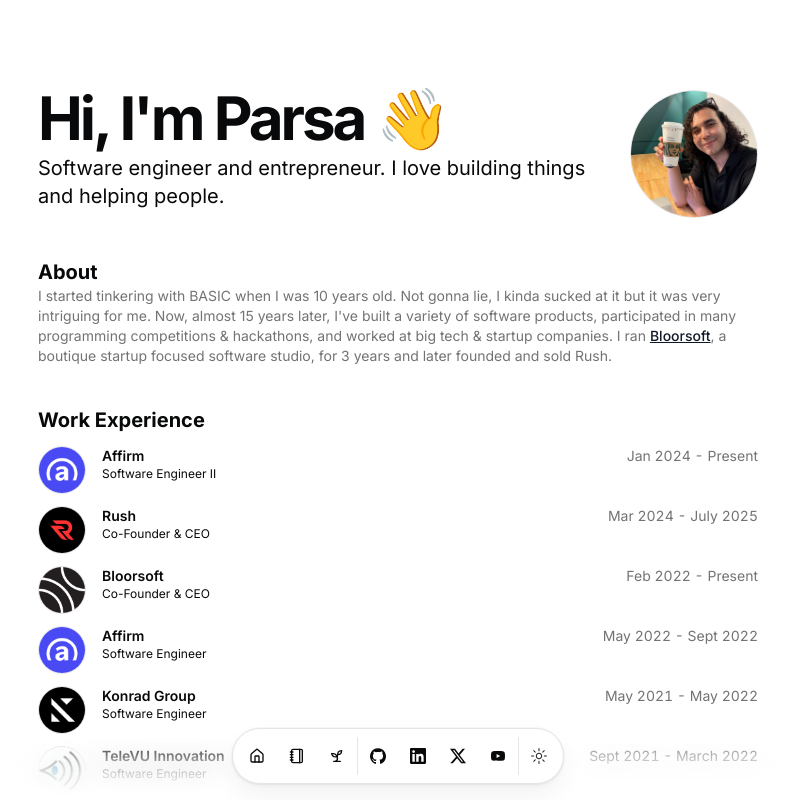
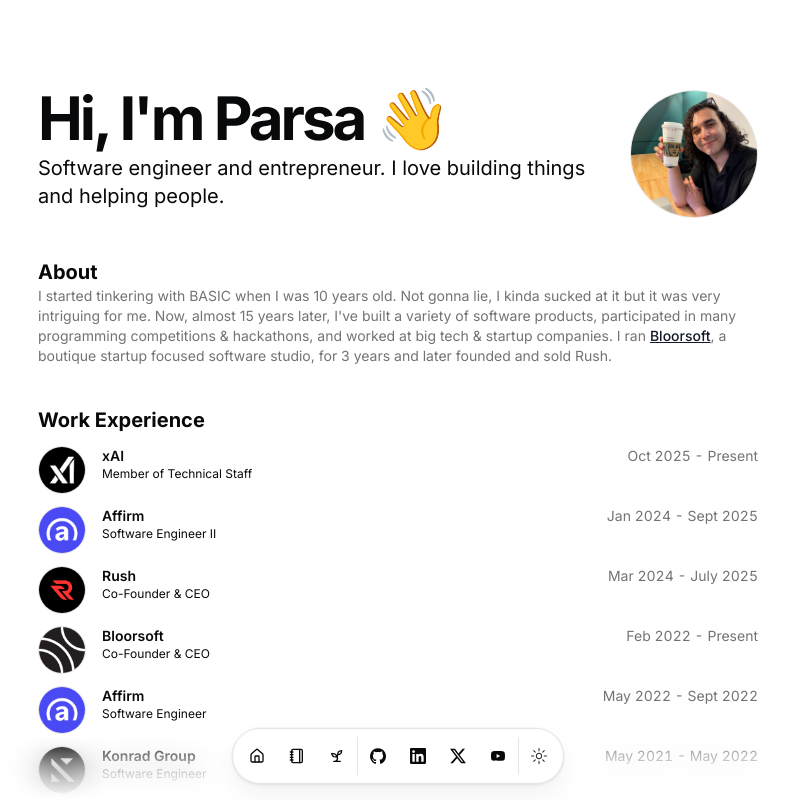
Before and after one commit to parsatajik/blog-v2, a Next.js app: page / in a window 1280 px wide. Shown: the top 800 px of the page, without its empty margins (242-1031 px from the left). Built offline with nearby package versions, Linux system fonts and the light colour scheme.

Commit message:
updated position

```diff
--- a/src/data/resume.tsx
+++ b/src/data/resume.tsx
@@ -71,6 +71,18 @@
 
   work: [
     {
+      company: "xAI",
+      href: "https://x.ai",
+      badges: [],
+      location: "San Francisco, CA",
+      title: "Member of Technical Staff",
+      logoUrl: "/xai.png",
+      start: "Oct 2025",
+      end: "Present",
+      description: "Product",
+      needsMarkdown: false,
+    },
+    {
       company: "Affirm",
       href: "https://affirm.com",
       badges: [],
@@ -78,9 +90,9 @@
       title: "Software Engineer II",
       logoUrl: "/affirm.jpg",
       start: "Jan 2024",
-      end: "Present",
+      end: "Sept 2025",
       description:
-        "Migrated all of Affirms infrastructure to Redis engine v7.1 and RedisPy v5, directly contributing to availability and performance optimizations across our whole stack.",
+        "Redesigned the cross-region Redis caching layer for 50+ micro-services (Python + redis-py 5, Elasticache on r7g), cutting p95 latency 18% and fail-over error rate. Worked cross teams to develop a Kubernetes deployment pipeline used by 100+ services company-wide. Won the 2024 annual company hackathon by building an augmented reality shopping app!",
       needsMarkdown: false,
     },
     {
```
Also changed, not shown: public/xai.png (added).
